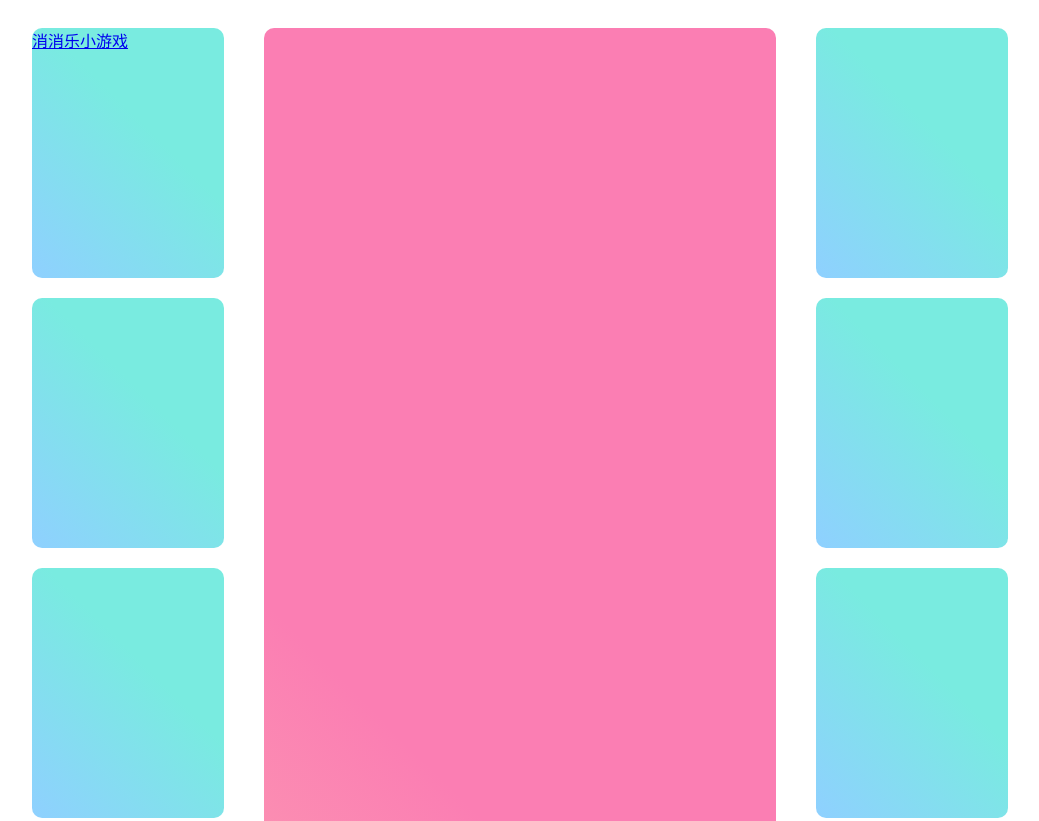
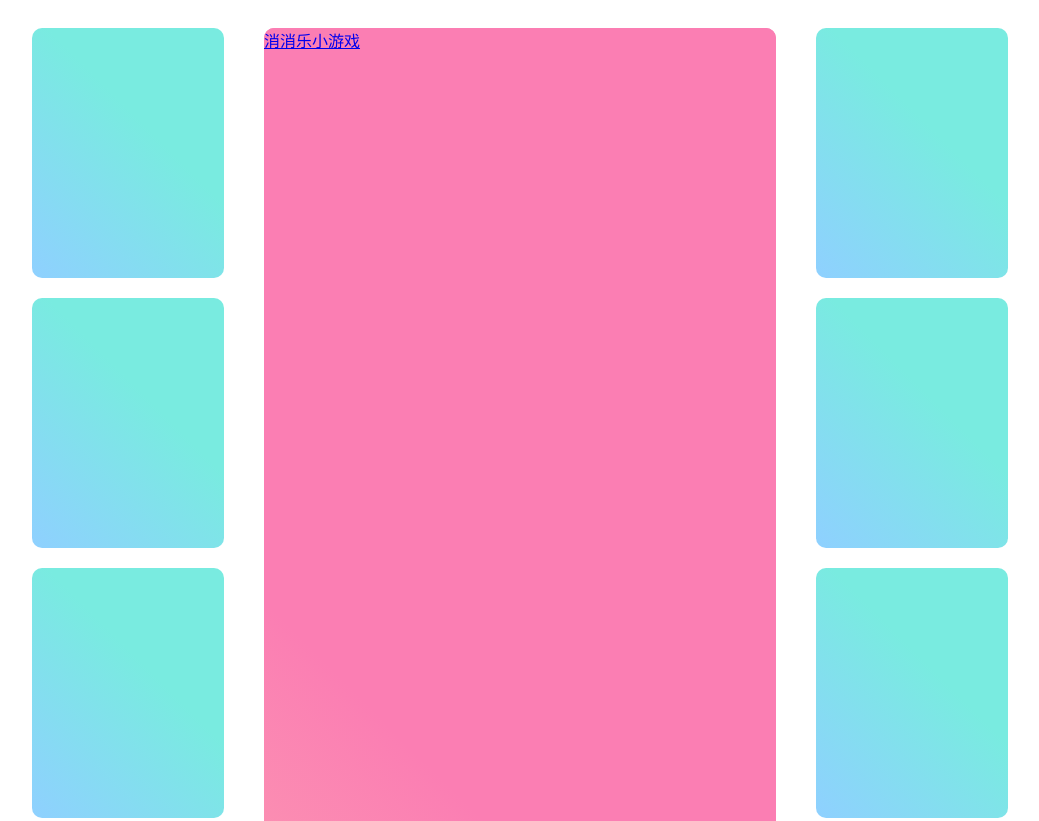
Before and after one commit to xiaochenyeye/xiaochenyeye.github.io, a plain HTML site: page index.html in a window 1280 px wide. Shown: the top 821 px of the page, without its empty margins (124-1163 px from the left). Drawn offline with Linux system fonts and the light colour scheme.

Commit message:
Update index.html

```diff
--- a/index.html
+++ b/index.html
@@ -50,7 +50,7 @@
   <div class="body">
     <div class="sidebar">
       <div class="content-wrapper">
-        <div><a href="./main.html">消消乐小游戏</a></div>
+        <div></div>
         <div></div>
         <div></div>
         <div></div>
@@ -58,7 +58,7 @@
       </div>
     </div>
     <div class="main">
-      <div></div>
+      <div><div><a href="./main.html">消消乐小游戏</a></div></div>
       <div></div>
     </div>
     <div class="sidebar">
```
